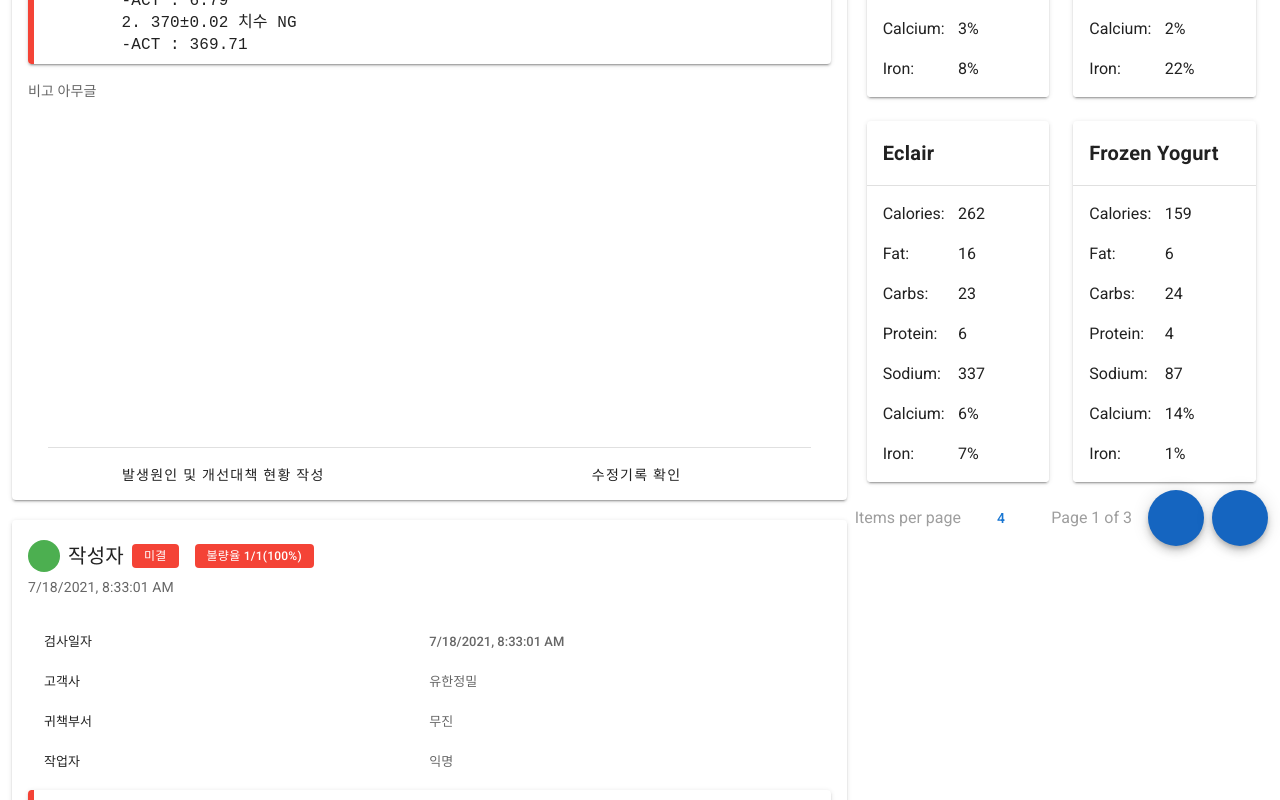
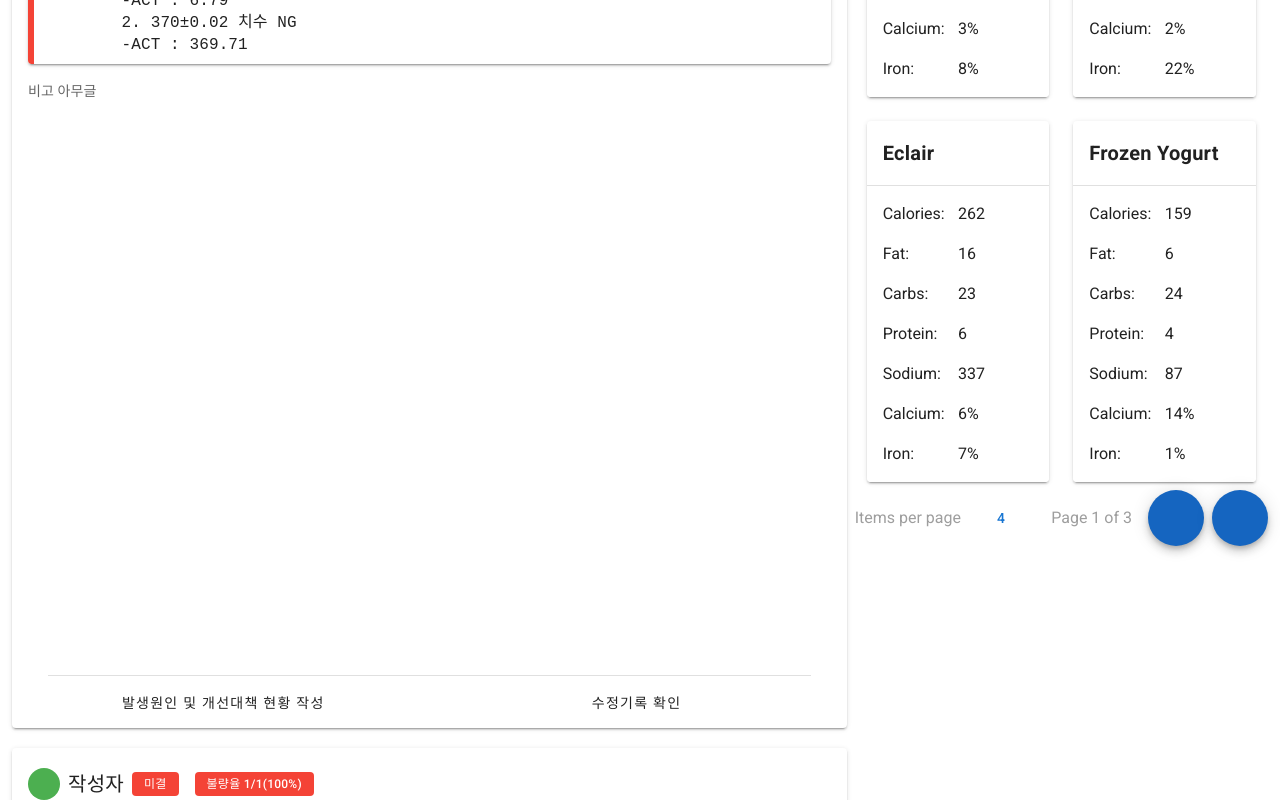
Before and after one commit to devxian96/file-management-system, a Nuxt app: page /file/current-status-of-nonconformities-and-improvement-measures/1 in a window 1280 px wide. Shown: the part 440-1240 px from the top of the page. Built offline with nearby package versions, Linux system fonts and the light colour scheme.

Commit message:
fix: img

```diff
--- a/components/timeline-card.vue
+++ b/components/timeline-card.vue
@@ -62,7 +62,8 @@
 
     <!-- 이미지란 시작 -->
     <v-row dense class="mb-3 pr-2 pl-2">
-      <v-img src="/img/bg.png" max-width="400" />
+      <v-img src="/img/1.jpeg" max-width="400" />
+      <v-img src="/img/2.jpeg" max-width="400" />
     </v-row>
     <!-- 이미지란 종료 -->
 
```
Also changed, not shown: static/img/1.jpeg (added), static/img/2.jpeg (added).
